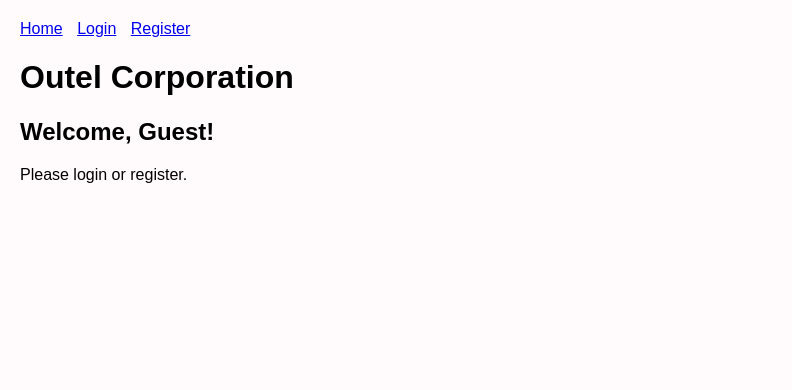
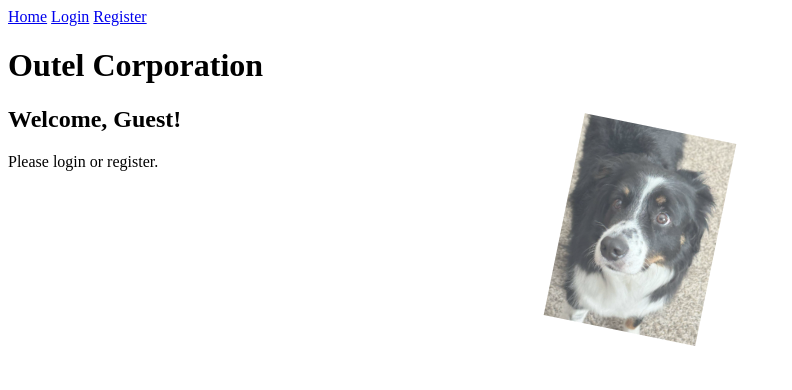
Before and after one commit to dyhe-2000/For-fun-web-project, a Flask app: page / in a window 1280 px wide. Shown: the top 390 px of the page, without its empty margins (0-792 px from the left). Run offline with Flask 3, Linux system fonts and the light colour scheme.

Commit message:
add dog animation on home page

```diff
--- a/static/css/style.css
+++ b/static/css/style.css
@@ -1,32 +1,29 @@
-body {
-    font-family: Arial, sans-serif;
-    margin: 20px;
-    background-color: #fffafc;
-  }
-
-  nav a {
-    margin-right: 10px;
-  }
-
-  .error {
-    color: red;
-  }
-
-  .container {
+/* Image throw animation */
+.image-throw {
+    display: flex;
+    justify-content: center;
     margin-top: 20px;
   }
 
-  /* Flower decorations */
-  .flowers {
-    font-size: 24px;
-    text-align: center;
-    margin: 15px 0;
+  .image-throw img {
+    width: 150px;
+    animation: throwOut 3s ease-in-out infinite;
   }
 
-  .login-form {
-    padding: 15px;
-    border: 2px solid pink;
-    display: inline-block;
-    background: #fff0f6;
-    border-radius: 10px;
+  @keyframes throwOut {
+    0% {
+      transform: translateY(0) scale(0.8) rotate(0deg);
+      opacity: 0;
+    }
+    30% {
+      transform: translateY(-80px) scale(1.1) rotate(15deg);
+      opacity: 1;
+    }
+    60% {
+      transform: translateY(20px) scale(1) rotate(-10deg);
+    }
+    100% {
+      transform: translateY(0) scale(0.9) rotate(0deg);
+      opacity: 0;
+    }
   }
--- a/templates/home.html
+++ b/templates/home.html
@@ -1,10 +1,16 @@
 {% extends "base.html" %}
 {% block content %}
   <h1>Outel Corporation</h1>
+
   {% if user %}
     <h2>Welcome, {{ user }}!</h2>
   {% else %}
     <h2>Welcome, Guest!</h2>
     <p>Please login or register.</p>
   {% endif %}
+
+  <!-- Animated Image -->
+  <div class="image-throw">
+    <img src="{{ url_for('static', filename='images/dog.png') }}" alt="Dog Animation">
+  </div>
 {% endblock %}
```
Also changed, not shown: static/images/dog.png (added).
